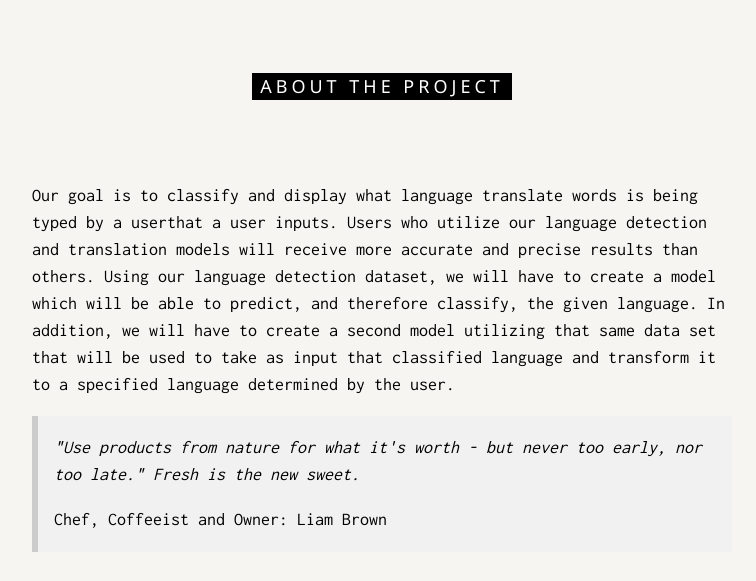
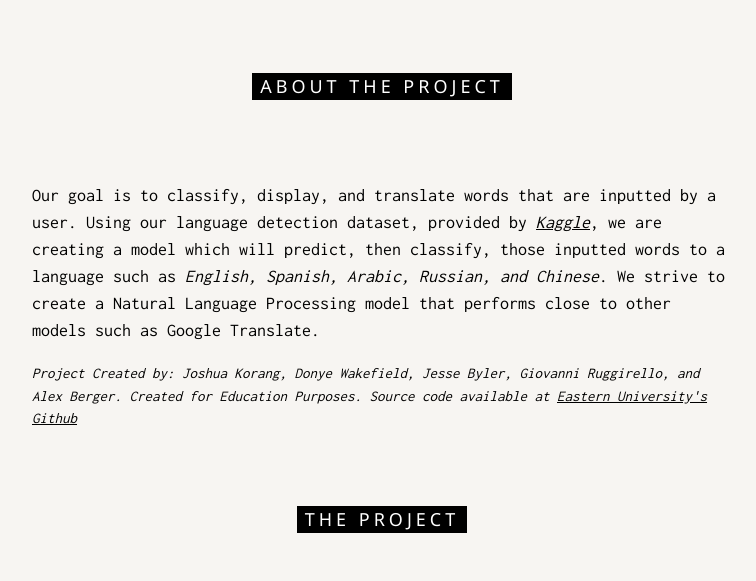
Before and after one commit to EasternUniversity/CSCI405-Language-Detection, a Flask app: page / in a window 1280 px wide. Shown: the part 601-1182 px from the top of the page, without its empty margins (258-1014 px from the left). Run offline with Flask 2, Linux system fonts and the light colour scheme.

Commit message:
QA Check / Added Disclaimer

```diff
--- a/templates/home.html
+++ b/templates/home.html
@@ -1,10 +1,10 @@
 <!DOCTYPE html>
 <html>
   <head>
-    <title>W3.CSS Template</title>
+    <title>NLP Project</title> <!--Template from W3Schools-->
     <meta charset="UTF-8">
     <meta name="viewport" content="width=device-width, initial-scale=1">
-    <link rel="stylesheet" href="https://www.w3schools.com/w3css/4/w3.css">
+    <link rel="stylesheet" href="{{url_for ('static', filename='w3.css') }}"> <!--Imported CSS Styling with Flask/Jinja-->
     <link rel="stylesheet" href="https://fonts.googleapis.com/css?family=Inconsolata">
     <style>
     body, html {
@@ -36,25 +37,26 @@
       <a href="#about" class="w3-button w3-block w3-black">ABOUT</a>
     </div>
     <div class="w3-col s3">
-      <a href="#menu" class="w3-button w3-block w3-black">MENU</a>
+      <a href="#project" class="w3-button w3-block w3-black">PROJECT</a>
     </div>
     <div class="w3-col s3">
-      <a href="#where" class="w3-button w3-block w3-black">WHERE</a>
+      <a href="#where" class="w3-button w3-block w3-black">CONTACT US</a>
     </div>
   </div>
 </div>
 
 <!-- Header with image -->
+<!-- Copy this to header.html and inject this with Flask/JINJA-->
 <header class="bgimg w3-display-container w3-grayscale-min" id="home">
-  <div class="w3-display-bottomleft w3-center w3-padding-large w3-hide-small">
-    <span class="w3-tag">Open from 6am to 5pm</span>
+  <!--<div class="w3-display-bottomleft w3-center w3-padding-large w3-hide-small">
+    <span class="w3-tag">Open from 6am to 5pm</span>-->
   </div>
   <div class="w3-display-middle w3-center">
     <span class="w3-text-white" style="font-size:90px">Natural<br>Language Processing</span>
   </div>
-  <div class="w3-display-bottomright w3-center w3-padding-large">
+  <!--<div class="w3-display-bottomright w3-center w3-padding-large">
     <span class="w3-text-white">15 Adr street, 5015</span>
-  </div>
+  </div>-->
 </header>
 
 <!-- Add a background color and large text to the whole page -->
@@ -64,7 +66,22 @@
 <div class="w3-container" id="about">
   <div class="w3-content" style="max-width:700px">
     <h5 class="w3-center w3-padding-64"><span class="w3-tag w3-wide">ABOUT THE PROJECT</span></h5>
-    <p>Our goal is to classify and display what language translate words is being typed by a userthat a user inputs. Users who utilize our language detection and translation models will receive more accurate and precise results than others. Using our language detection dataset, we will have to create a model which will be able to predict, and therefore classify, the given language. In addition, we will have to create a second model utilizing that same data set that will be used to take as input that classified language and transform it to a specified language determined by the user. </p>
+    <p>
+      Our goal is to classify, display, and translate words that are inputted by a user.
+      Using our language detection dataset, provided by <a href="https://www.kaggle.com/code/martinkk5575/language-detection/notebook"><i>Kaggle</i></a>, we are creating a model which will predict, then classify, those inputted words to a language such as <i>English, Spanish, Arabic, Russian, and Chinese</i>.
+      We strive to create a Natural Language Processing model that performs close to other models such as Google Translate.
+
+      <!--This sentance doesn't make sense. Is this for our chat bot?-->
+      <!--In addition, we will create a second model utilizing that same data set that will be used to take as input that classified language and transform it to a specified language determined by the user.-->
+
+      <div style="font-size: smaller;">
+        <i>Project Created by: Joshua Korang, Donye Wakefield, Jesse Byler, Giovanni Ruggirello, and Alex Berger.
+          Created for Education Purposes. Source code available at <a href="https://github.com/EasternUniversity/CSCI405-Language-Detection">Eastern University's Github</a></i>
+      </div>
+    </p>
+
+    <!--Commenting out for now. May use its styling later when adding more to the website-->
+    <!--
     <div class="w3-panel w3-leftbar w3-light-grey">
       <p><i>"Use products from nature for what it's worth - but never too early, nor too late." Fresh is the new sweet.</i></p>
       <p>Chef, Coffeeist and Owner: Liam Brown</p>
@@ -73,14 +90,23 @@
     <p><strong>Opening hours:</strong> everyday from 6am to 5pm.</p>
     <p><strong>Address:</strong> 15 Adr street, 5015, NY</p>
   </div>
-</div>
+</div>-->
 
-<!-- Menu Container -->
-<div class="w3-container" id="menu">
+<!--Project Container-->
+
+<div class="w3-container" id="project">
   <div class="w3-content" style="max-width:700px">
 
-    <h5 class="w3-center w3-padding-48"><span class="w3-tag w3-wide">THE MENU</span></h5>
+    <h5 class="w3-center w3-padding-48"><span class="w3-tag w3-wide">THE PROJECT</span></h5>
 
+    <div>
+      This is where the project will go. We will put in a text box that the user will type in.
+      There will be a button next to the textbox that will start the NLP and detect what language was typed in.
+    </div>
+  </div>
+
+</div>
+<!-- Saving this for styling pruposes
     <div class="w3-row w3-center w3-card w3-padding">
       <a href="javascript:void(0)" onclick="openMenu(event, 'Eat');" id="myLink">
         <div class="w3-col s6 tablink">Eat</div>
@@ -125,16 +151,16 @@
     </div>
     <img src="https://www.w3schools.com/w3images/coffeehouse2.jpg" style="width:100%;max-width:1000px;margin-top:32px;">
   </div>
-</div>
+</div>-->
 
 <!-- Contact/Area Container -->
 <div class="w3-container" id="where" style="padding-bottom:32px;">
   <div class="w3-content" style="max-width:700px">
-    <h5 class="w3-center w3-padding-48"><span class="w3-tag w3-wide">WHERE TO FIND US</span></h5>
-    <p>Find us at some address at some place.</p>
+    <h5 class="w3-center w3-padding-48"><span class="w3-tag w3-wide">Contact Us</span></h5>
+    <!--<p>Find us at some address at some place.</p>
     <img src="https://www.w3schools.com/w3images/map.jpg" class="w3-image" style="width:100%">
     <p><span class="w3-tag">FYI!</span> We offer full-service catering for any event, large or small. We understand your needs and we will cater the food to satisfy the biggerst criteria of them all, both look and taste.</p>
-    <p><strong>Reserve</strong> a table, ask for today's special or just send us a message:</p>
+    <p><strong>Reserve</strong> a table, ask for today's special or just send us a message:</p>-->
     <form action="/action_page.php" target="_blank">
       <p><input class="w3-input w3-padding-16 w3-border" type="text" placeholder="Name" required name="Name"></p>
       <p><input class="w3-input w3-padding-16 w3-border" type="number" placeholder="How many people" required name="People"></p>
```
Also changed, not shown: other parts of templates/home.html (+2 -1 lines).
